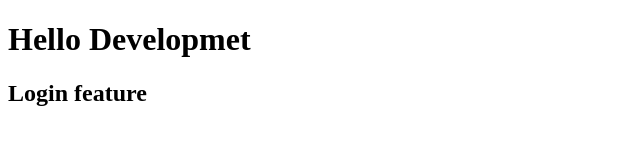
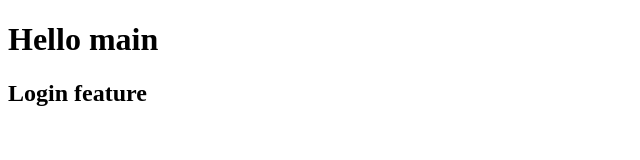
Before and after one commit to Boby-Dutta/myyyproject, a plain HTML site: page index.html in a window 1280 px wide. Shown: the whole page, without its empty margins (0-640 px from the left). Drawn offline with Linux system fonts and the light colour scheme.

Commit message:
main update'

```diff
--- a/index.html
+++ b/index.html
@@ -4,7 +4,7 @@
         <title>SDA Lab</title>
     </head>
     <body>
-        <h1>Hello Developmet</h1>
+        <h1>Hello main</h1>
         <h2>Login feature</h2>
     </body>
 
```
